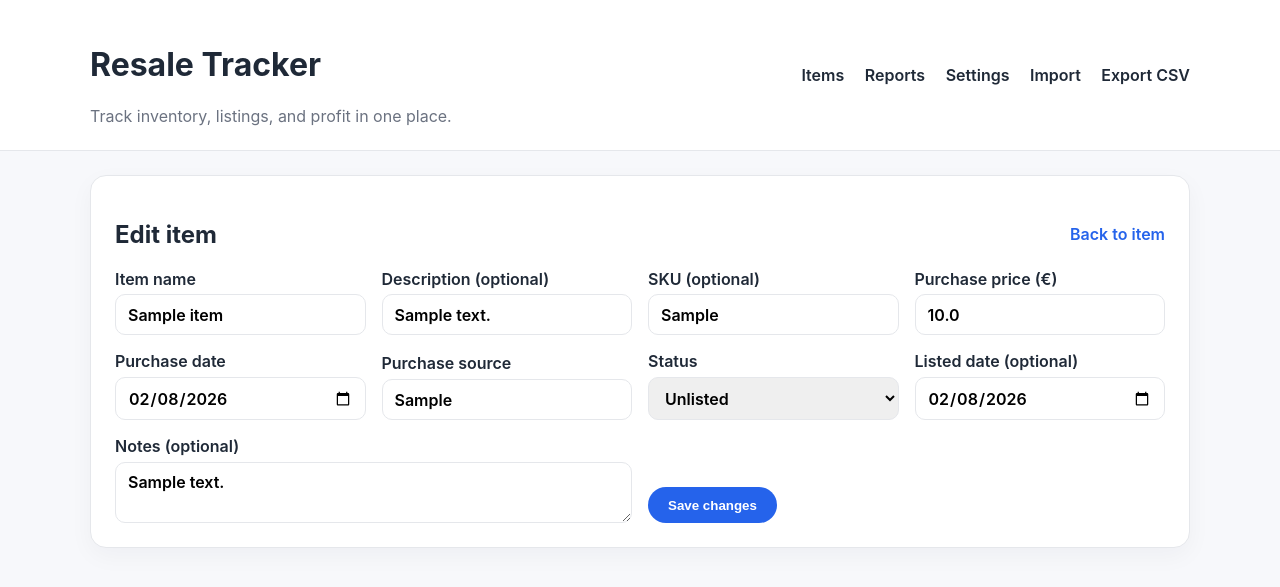
After one commit to ps1-eng/super-potato, a Flask app: page /item/1/edit in a window 1280 px wide. The commit adds this page. Shown: the top 587 px of the page. Run offline with Flask 3, Linux system fonts and the light colour scheme; data comes from the database, SQL or seed files in the repository; tables that the repository leaves empty hold one stand-in row (values such as "Sample post").

Commit message:
Route inventory Edit link to item detail editor

```diff
--- a/app.py
+++ b/app.py
@@ -913,6 +913,80 @@ def quick_update_item(item_id: int) -> Response:
     return redirect(url_for("index"))
 
 
+@app.route("/item/<int:item_id>/edit", methods=["GET", "POST"])
+def edit_item(item_id: int) -> str | Response:
+    item = fetch_item(item_id)
+    if item is None:
+        flash("Item not found.")
+        return redirect(url_for("index"))
+
+    if request.method == "GET":
+        return render_template(
+            "item_edit.html",
+            item=item,
+            purchase_sources=fetch_purchase_sources(),
+            statuses=STATUSES,
+            date_format=DATE_FORMAT,
+        )
+
+    name = request.form.get("name", "").strip()
+    sku = request.form.get("sku", "").strip() or None
+    description = request.form.get("description", "").strip() or None
+    purchase_price = parse_decimal(request.form.get("purchase_price", ""))
+    purchase_date_raw = request.form.get("purchase_date", "").strip()
+    purchase_date = parse_date(purchase_date_raw) if purchase_date_raw else None
+    purchase_source = normalize_purchase_source(request.form.get("purchase_source", "").strip())
+    status = request.form.get("status", "Unlisted")
+    listed_date_raw = request.form.get("listed_date", "").strip()
+    listed_date = parse_date(listed_date_raw) if listed_date_raw else None
+    notes = request.form.get("notes", "").strip() or None
+
+    if not name:
+        flash("Item name is required.")
+        return redirect(url_for("edit_item", item_id=item_id))
+    if purchase_price is None:
+        flash("Purchase price must be a number.")
+        return redirect(url_for("edit_item", item_id=item_id))
+    if purchase_date is None:
+        flash(f"Purchase date must be in {DATE_FORMAT} format.")
+        return redirect(url_for("edit_item", item_id=item_id))
+    if not purchase_source:
+        flash("Purchase source is required.")
+        return redirect(url_for("edit_item", item_id=item_id))
+    if status not in STATUSES:
+        flash("Invalid status.")
+        return redirect(url_for("edit_item", item_id=item_id))
+    if listed_date_raw and listed_date is None:
+        flash(f"Listed date must be in {DATE_FORMAT} format.")
+        return redirect(url_for("edit_item", item_id=item_id))
+
+    with get_db() as conn:
+        ensure_purchase_source(conn, purchase_source)
+        conn.execute(
+            """
+            UPDATE items
+            SET name = ?, sku = ?, description = ?, purchase_price = ?, purchase_date = ?,
+                purchase_source = ?, status = ?, listed_date = ?, notes = ?
+            WHERE id = ?
+            """,
+            (
+                name,
+                sku,
+                description,
+                float(purchase_price),
+                purchase_date,
+                purchase_source,
+                status,
+                listed_date,
+                notes,
+                item_id,
+            ),
+        )
+
+    flash("Item updated.")
+    return redirect(url_for("item_detail", item_id=item_id))
+
+
 @app.route("/item/<int:item_id>/open-listings")
 def open_listings(item_id: int) -> str:
     item = fetch_item(item_id)
--- a/templates/index.html
+++ b/templates/index.html
@@ -56,7 +56,6 @@
         name="listed_date"
         class="date-input"
         placeholder="26/03/2024"
-        value="{{ '' | today_input }}"
       />
     </label>
     <label class="span-2">
@@ -148,6 +147,7 @@
               <strong>{{ item.name }}</strong>
               <div class="muted">{{ item.purchase_date }} · {{ item.purchase_source }}</div>
               <a href="{{ url_for('item_detail', item_id=item.id) }}">View</a>
+              <a href="{{ url_for('edit_item', item_id=item.id) }}">Edit</a>
             </td>
             <td><span class="pill {{ item.status|lower }}">{{ item.status }}</span></td>
             <td>{{ item.purchase_price | currency }}</td>
--- /dev/null
+++ b/templates/item_edit.html
@@ -0,0 +1,77 @@
+{% extends 'base.html' %}
+
+{% block content %}
+<section class="card">
+  <div class="item-header">
+    <h2>Edit item</h2>
+    <a class="link" href="{{ url_for('item_detail', item_id=item.id) }}">Back to item</a>
+  </div>
+  <form class="grid" method="post" action="{{ url_for('edit_item', item_id=item.id) }}">
+    <label>
+      Item name
+      <input type="text" name="name" value="{{ item.name }}" required />
+    </label>
+    <label>
+      Description (optional)
+      <input type="text" name="description" value="{{ item.description or '' }}" />
+    </label>
+    <label>
+      SKU (optional)
+      <input type="text" name="sku" value="{{ item.sku or '' }}" />
+    </label>
+    <label>
+      Purchase price (€)
+      <input type="number" step="0.01" name="purchase_price" value="{{ item.purchase_price }}" required />
+    </label>
+    <label>
+      Purchase date
+      <input
+        type="date"
+        name="purchase_date"
+        class="date-input"
+        placeholder="26/03/2024"
+        value="{{ item.purchase_date | today_input }}"
+        required
+      />
+    </label>
+    <label>
+      Purchase source
+      <input
+        type="text"
+        name="purchase_source"
+        list="purchase-sources"
+        value="{{ item.purchase_source }}"
+        required
+      />
+    </label>
+    <label>
+      Status
+      <select name="status">
+        {% for option in statuses %}
+          <option value="{{ option }}" {% if option == item.status %}selected{% endif %}>{{ option }}</option>
+        {% endfor %}
+      </select>
+    </label>
+    <label>
+      Listed date (optional)
+      <input
+        type="date"
+        name="listed_date"
+        class="date-input"
+        placeholder="26/03/2024"
+        value="{{ item.listed_date | today_input if item.listed_date else '' }}"
+      />
+    </label>
+    <label class="span-2">
+      Notes (optional)
+      <textarea name="notes" rows="2">{{ item.notes or '' }}</textarea>
+    </label>
+    <button type="submit" class="primary">Save changes</button>
+  </form>
+  <datalist id="purchase-sources">
+    {% for source in purchase_sources %}
+      <option value="{{ source }}"></option>
+    {% endfor %}
+  </datalist>
+</section>
+{% endblock %}
```
